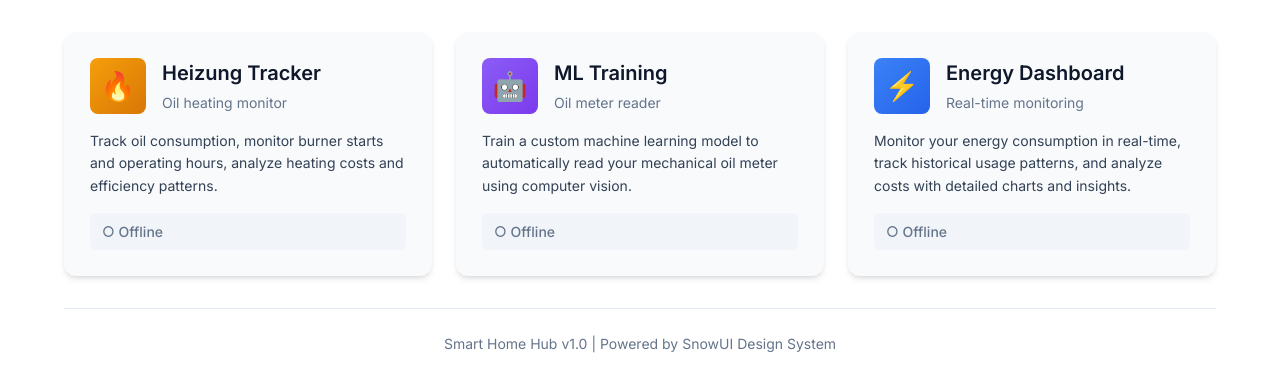
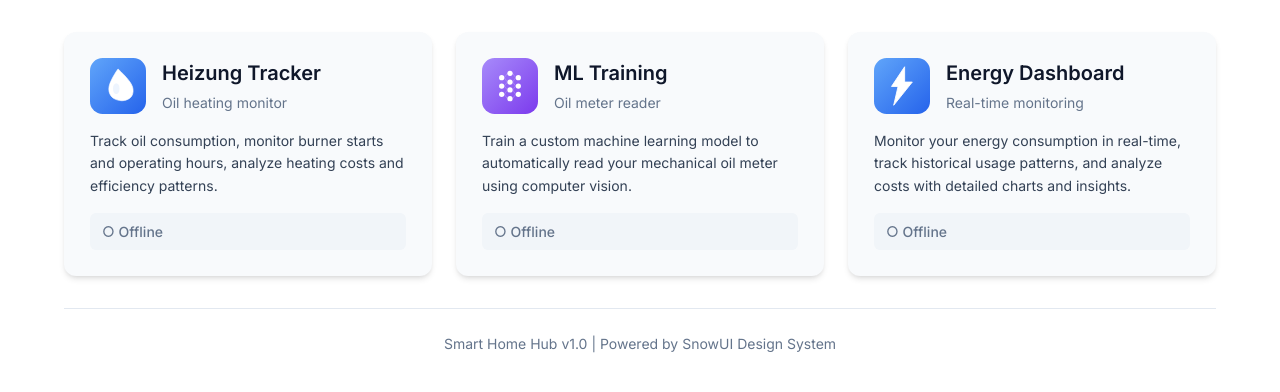
Before and after one commit to Sebastianwerner1985/home-hub, a Flask app: page / in a window 1280 px wide. Shown: the part 116-508 px from the top of the page. Run offline with Flask 3, Linux system fonts and the light colour scheme.

Commit message:
fix: replace emoji icons with SVG icons and fix status checking
- Replace 🔥, 🤖, ⚡ emojis with heizung-icon.svg, ml-icon.svg, energy-icon.svg
- Fix Heizung Tracker port from 5001 to 5003
- Fix status check: remove 'no-cors' mode and use GET instead of HEAD
- Status checking now properly detects online/offline state

```diff
--- a/templates/index.html
+++ b/templates/index.html
@@ -318,9 +318,9 @@
 
         <div class="app-grid">
             <!-- Heizung Tracker -->
-            <a href="http://192.168.178.100:5001" class="app-card" id="heizung-card">
+            <a href="http://192.168.178.100:5003" class="app-card" id="heizung-card">
                 <div class="app-card-header">
-                    <div class="app-icon heizung">🔥</div>
+                    <img src="{{ url_for('static', filename='icons/heizung-icon.svg') }}" class="app-icon" width="56" height="56" alt="Heizung">
                     <div class="app-info">
                         <div class="app-title">Heizung Tracker</div>
                         <div class="app-subtitle">Oil heating monitor</div>
@@ -337,7 +337,7 @@
             <!-- ML Training -->
             <a href="http://192.168.178.100:5000" class="app-card" id="ml-card">
                 <div class="app-card-header">
-                    <div class="app-icon ml">🤖</div>
+                    <img src="{{ url_for('static', filename='icons/ml-icon.svg') }}" class="app-icon" width="56" height="56" alt="ML Training">
                     <div class="app-info">
                         <div class="app-title">ML Training</div>
                         <div class="app-subtitle">Oil meter reader</div>
@@ -354,7 +354,7 @@
             <!-- Energy Dashboard -->
             <a href="http://192.168.178.100:5002" class="app-card" id="energy-card">
                 <div class="app-card-header">
-                    <div class="app-icon energy">⚡</div>
+                    <img src="{{ url_for('static', filename='icons/energy-icon.svg') }}" class="app-icon" width="56" height="56" alt="Energy Dashboard">
                     <div class="app-info">
                         <div class="app-title">Energy Dashboard</div>
                         <div class="app-subtitle">Real-time monitoring</div>
@@ -412,17 +412,20 @@
                 const timeoutId = setTimeout(() => controller.abort(), 5000);
 
                 const response = await fetch(url, {
-                    method: 'HEAD',
-                    mode: 'no-cors',
-                    signal: controller.signal
+                    method: 'GET',
+                    signal: controller.signal,
+                    cache: 'no-cache'
                 });
 
                 clearTimeout(timeoutId);
 
-                // With no-cors mode, we can't check response status
-                // If fetch doesn't throw, assume the service is reachable
-                statusText.className = 'status-text online';
-                statusText.textContent = '● Online';
+                if (response.ok) {
+                    statusText.className = 'status-text online';
+                    statusText.textContent = '● Online';
+                } else {
+                    statusText.className = 'status-text offline';
+                    statusText.textContent = '○ Offline';
+                }
             } catch (error) {
                 statusText.className = 'status-text offline';
                 statusText.textContent = '○ Offline';
@@ -432,14 +435,14 @@
         // Check all app statuses on load
         window.addEventListener('load', () => {
             checkAppStatus('http://192.168.178.100:5002', 'energy-status-text');
-            checkAppStatus('http://192.168.178.100:5001', 'heizung-status-text');
+            checkAppStatus('http://192.168.178.100:5003', 'heizung-status-text');
             checkAppStatus('http://192.168.178.100:5000', 'ml-status-text');
         });
 
         // Refresh status every 30 seconds
         setInterval(() => {
             checkAppStatus('http://192.168.178.100:5002', 'energy-status-text');
-            checkAppStatus('http://192.168.178.100:5001', 'heizung-status-text');
+            checkAppStatus('http://192.168.178.100:5003', 'heizung-status-text');
             checkAppStatus('http://192.168.178.100:5000', 'ml-status-text');
         }, 30000);
     </script>
```
